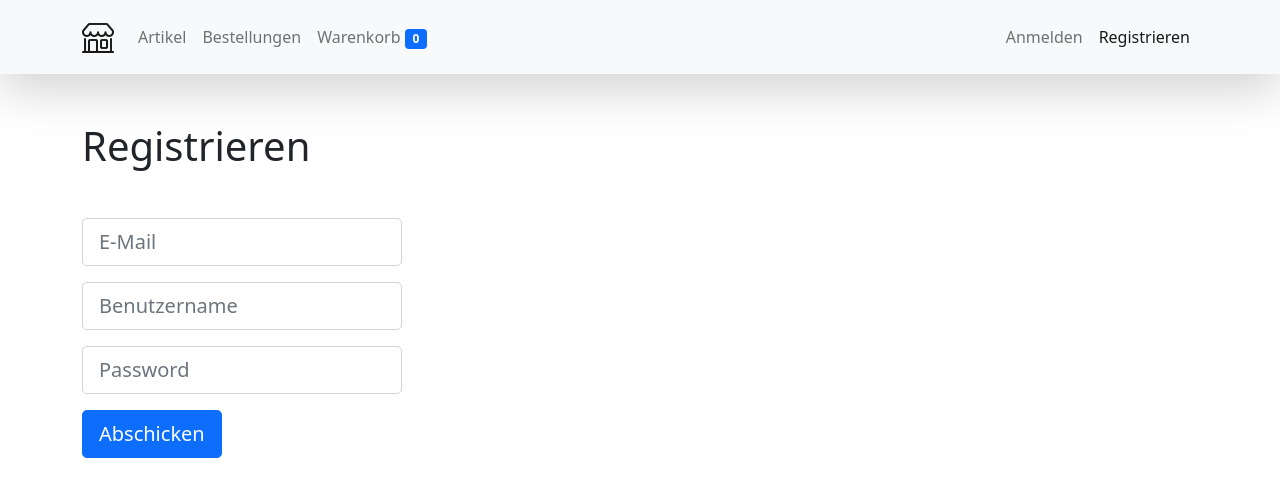
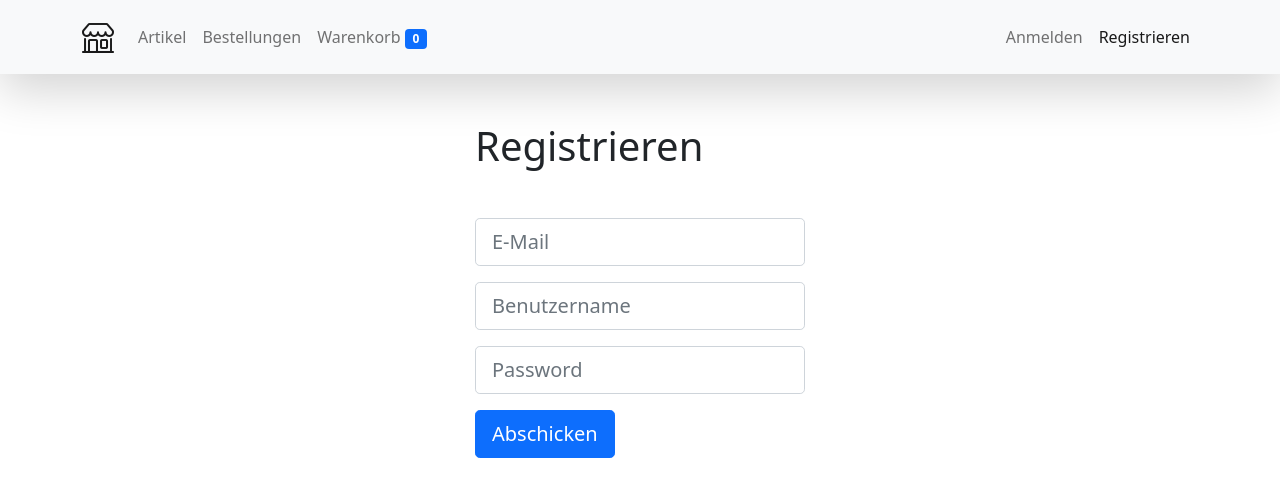
Before and after one commit to tmonzel/webshop-starter, a Vue app in the folder shop/: page /signup in a window 1280 px wide. Shown: the top 496 px of the page. Built offline with nearby package versions, Linux system fonts and the light colour scheme.

Commit message:
Do some markup/style adjustments

```diff
--- a/shop/src/views/DashboardView.vue
+++ b/shop/src/views/DashboardView.vue
@@ -1,6 +1,6 @@
 <template>
   <div class="container mt-5">
-    <h1 class="display-3">Mein Laden</h1>
+    <h1>Mein Laden</h1>
     <p class="lead">Unsere beliebtesten Artikel findest du hier</p>
   </div>
 </template>
--- a/shop/src/views/SignupView.vue
+++ b/shop/src/views/SignupView.vue
@@ -1,10 +1,10 @@
 <template>
-  <div class="container mt-5">
+  <div class="container mt-5 d-flex justify-content-center">
+    <div>
       <h1 class="mb-5">Registrieren</h1>
       <form
         @submit.prevent="onSubmit"
         :class="{ 'was-validated': showValidations && !form.errors.email }"
-      style="max-width: 320px"
         novalidate
       >
         <div class="mb-3">
@@ -49,6 +49,7 @@
         </div>
         <button type="submit" class="btn btn-lg btn-primary">Abschicken</button>
       </form>
+    </div>
   </div>
 
 
```
Lines whose indentation alone changed are shown as unchanged.
